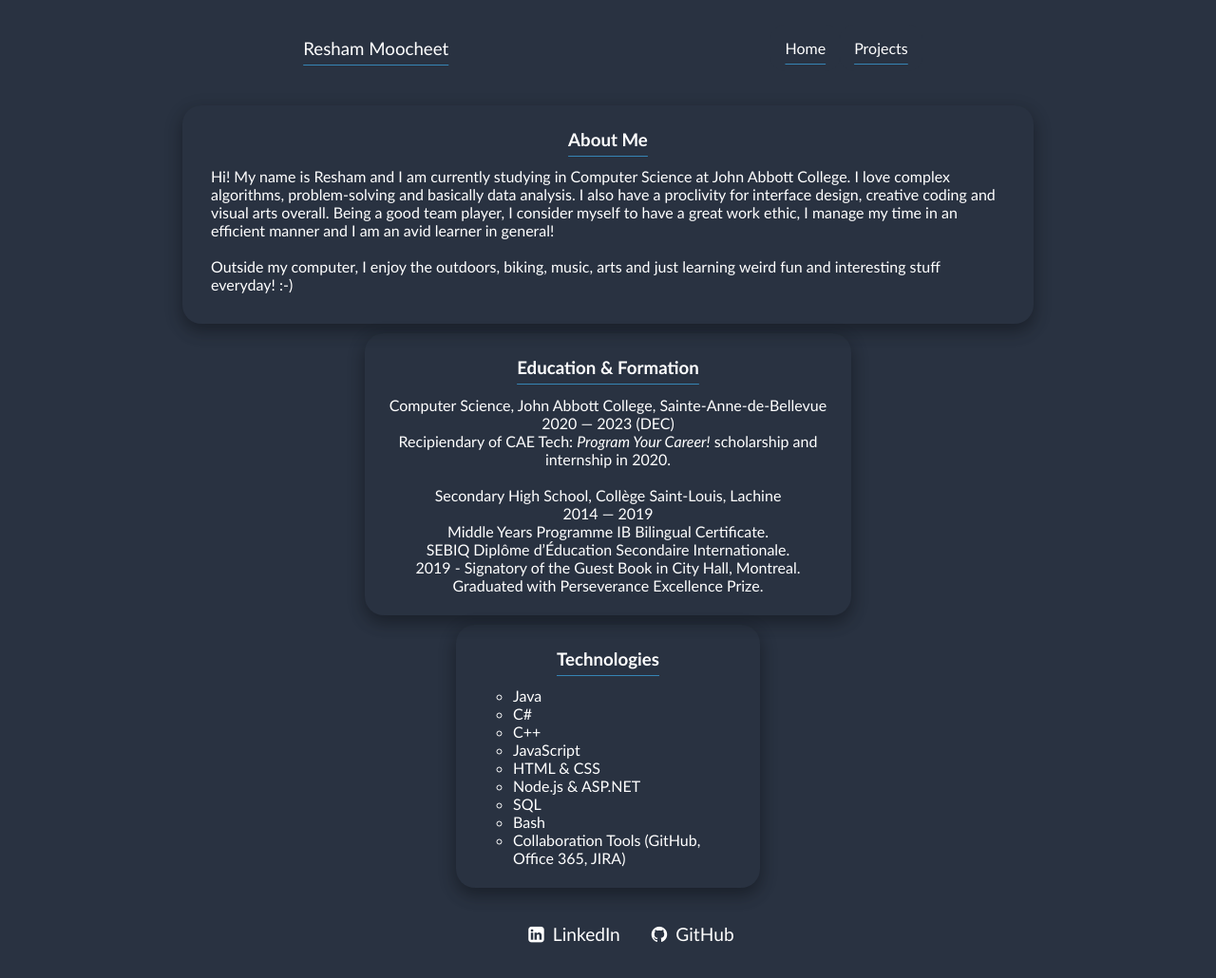
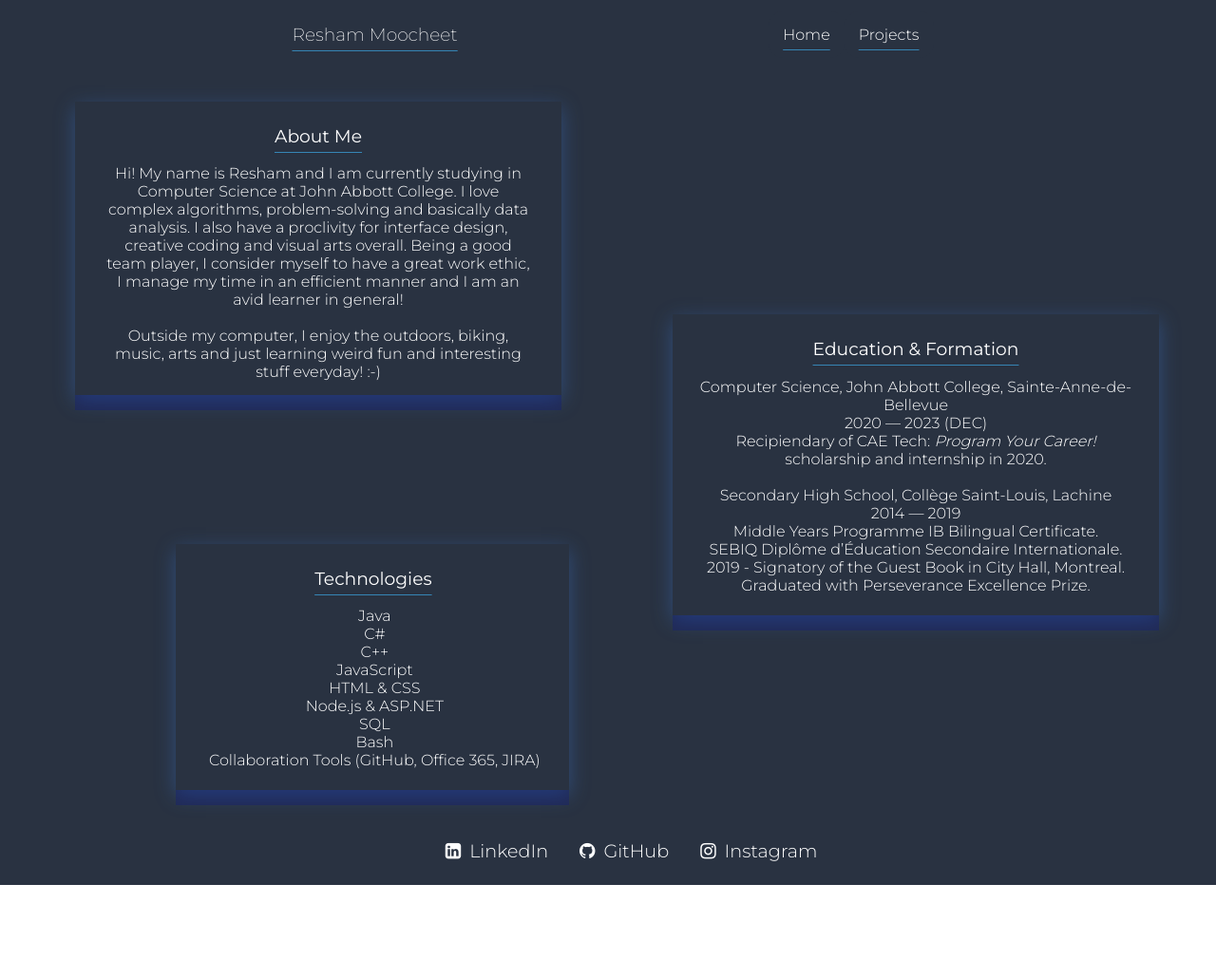
Before and after one commit to reshammoocheet/reshammoocheet.github.io, a plain HTML site: page index.html in a window 1280 px wide. Shown: the whole page at 95% size. After the commit the page ends 932 px from the top, so only its background shows below. Drawn offline with Linux system fonts and the light colour scheme.

Commit message:
Design in progress

```diff
--- a/index.html
+++ b/index.html
@@ -8,7 +8,12 @@
     <title style="visibility: hidden;">Portfolio</title>
     <link rel="stylesheet" href="styles.css">
     <link rel="stylesheet" href="https://cdnjs.cloudflare.com/ajax/libs/font-awesome/4.7.0/css/font-awesome.min.css">
-    <script src="main.js" defer></script>
+    <link rel="shortcut icon" href="favicon.ico" type="image/x-icon" />
+    <link
+        href="https://fonts.googleapis.com/css2?family=Montserrat:wght@100;200;300;400;500;600;700;800;900&display=swap"
+        rel="stylesheet" />
+    <script src="main.js" defer>
+    </script>
 </head>
 <div class="nav-bar">
     <h3 class="header">Resham Moocheet</h3>
@@ -18,15 +23,19 @@
     </ul>
 </div>
 <div class="body">
+
     <div class="about-me">
         <h3 class="subtitle">About Me</h3>
         <p class="content">
             Hi! My name is Resham and I am currently studying in Computer Science at John Abbott College.
             I love complex algorithms, problem-solving and basically data analysis. I also have a
-            proclivity for interface design, creative coding and visual arts overall. Being a good team player, I consider
-            myself to have a great work ethic, I manage my time in an efficient manner and I am an avid learner in general!
+            proclivity for interface design, creative coding and visual arts overall. Being a good team player, I
+            consider
+            myself to have a great work ethic, I manage my time in an efficient manner and I am an avid learner in
+            general!
             <br><br />
-            Outside my computer, I enjoy the outdoors, biking, music, arts and just learning weird fun and interesting stuff
+            Outside my computer, I enjoy the outdoors, biking, music, arts and just learning weird fun and
+            interesting stuff
             everyday! :-)
         </p>
     </div>
@@ -35,7 +44,7 @@
             <p class="content">
                 Computer Science, John Abbott College, Sainte-Anne-de-Bellevue<br>
                 2020 — 2023 (DEC)<br>
-            Recipiendary of CAE Tech: <i>Program Your Career!</i> scholarship and internship in 2020.<br>
+                Recipiendary of CAE Tech: <i>Program Your Career!</i><br>scholarship and internship in 2020.<br>
 
                 <br />
                 Secondary High School, Collège Saint-Louis, Lachine<br>
@@ -46,6 +55,7 @@
                 Graduated with Perseverance Excellence Prize.
             </p>
         </div>
+
         <div class="technologies">
             <h3 class="subtitle">Technologies</h3>
             <ul class="content">
@@ -62,8 +72,12 @@
         </div>
     <div class="footer">
         <ul class="footer-nav">
-            <li><a href="https://www.linkedin.com/in/resham-moocheet/"><i class="fa fa-linkedin-square" style="padding: 9px;"></i>LinkedIn</a></li>
-            <li><a href="https://github.com/reshammoocheet"><i class="fa fa-github" style="padding: 9px;"></i>GitHub</a></li>
+            <li><a href="https://www.linkedin.com/in/resham-moocheet/"><i class="fa fa-linkedin-square"
+                        style="padding: 9px;"></i>LinkedIn</a></li>
+            <li><a href="https://github.com/reshammoocheet"><i class="fa fa-github" style="padding: 9px;"></i>GitHub</a>
+            </li>
+            <li><a href="https://instagram.com/visualopticality"><i class="fa fa-instagram"
+                        style="padding: 9px;"></i>Instagram</a></li>
         </ul>
     </div>
     </body>
--- a/styles.css
+++ b/styles.css
@@ -1,7 +1,8 @@
 * {
     box-sizing: border-box;
     flex-direction: column;
-    font-family: 'Trebuchet MS', sans-serif;
+    font-family: 'Montserrat', sans-serif;
+    font-weight: 300;
 }
 
 body {
@@ -27,6 +28,7 @@ p, li, a {
     align-items: center;
     background-color: #293241;
     padding: 10px;
+    margin-top: -14px;
 }
 
 .nav-bar li a {
@@ -42,7 +44,7 @@ p, li, a {
     text-decoration-color: #3685B5;
 }
 
-.nav-bar li a:hover {
+li a:hover {
     transition-duration: 0.4s;
     /* box-shadow: 0 8px 16px 0 rgba(0,0,0,0.2), 0 6px 20px 0 rgba(0,0,0,0.19); */
     /* background-color: white; */
@@ -52,7 +54,7 @@ p, li, a {
 }
 
 .nav-bar .header {
-    font-weight: lighter;
+    font-weight: 200;
     padding-left: 10px;
     text-underline-offset: 10px;
     text-decoration-line: underline;
@@ -78,59 +80,82 @@ div.body {
     text-underline-offset: 10px;
     text-decoration-line: underline;
     text-decoration-color: #3685B5;
+    font-weight: 400;
 }
 
 .about-me {
     /* border-width: 2px;
     border-style: solid; */
-    width: 70%;
-    align-self: center;
+    width: 40%;
+    align-self: flex-start;
     padding: 6px;
     margin: 5px;
-    margin-top: 10px;
+    margin-top: 20px;
     padding-left: 30px;
     padding-right: 30px;
-    padding-bottom: 1em;
+    padding-bottom: 20px;
     border-color: #3685B5;
-    border-radius: 20px;
-    box-shadow: 0 8px 16px 0 rgba(0,0,0,0.2), 0 6px 20px 0 rgba(0,0,0,0.19);
+    margin-left: 79px;
+    box-shadow: 0px 16px rgba(18, 28, 121, 0.37), 0 6px 20px 0 rgba(60, 116, 206, 0.418);
+}
+
+.about-me p {
+    margin-bottom: -5px;
+    margin-top: 2px;
+    text-align: center;
 }
 
 .education {
     /* border-width: 2px;
     border-style: solid; */
     padding: 6px;
-    margin: 5px;
     padding-left: 20px;
     padding-right: 20px;
     width: 40%;
-    align-self: center;
+    align-self: flex-end;
     border-color: #3685B5;
-    border-radius: 20px;
-    box-shadow: 0 8px 16px 0 rgba(0,0,0,0.2), 0 6px 20px 0 rgba(0,0,0,0.19);
+    box-shadow: 0px 16px rgba(18, 28, 121, 0.37), 0 6px 20px 0 rgba(60, 116, 206, 0.418);
     text-align: center;
+    margin-bottom: -15px;
+    position: relative;
+    bottom: 60px;
+    right: 30px;
+    margin-top: -30px;
+    margin-right: 30px;
 }
 
 .technologies {
     /* border-width: 2px;
     border-style: solid; */
-    width: 25%;
     padding: 6px;
-    margin: 5px;
-    align-self: center;
+    align-self: flex-start;
     padding-left: 20px;
-    padding-right: 20px;
+    padding-right: 30px;
     border-color: #3685B5;
-    border-radius: 20px;
-    box-shadow: 0 8px 16px 0 rgba(0,0,0,0.2), 0 6px 20px 0 rgba(0,0,0,0.19);
+    /* border-radius: 20px; */
+    margin-bottom: -30px;
+    margin-top: -60px;
+    position: relative;
+    bottom: 60px;
+    left: 40px;
+    margin-left: 145px;
+    box-shadow: 0px 16px rgba(18, 28, 121, 0.37), 0 6px 20px 0 rgba(60, 116, 206, 0.418);
+}
+
+.technologies .subtitle {
+    margin-left: 12px;
 }
 
 .technologies ul {
-    list-style: circle;
+    list-style: none;
+    text-align: center;
+    margin-left: -25px;
 }
 
+
 .footer {
-    padding: 10px;
+    padding-left: 10px;
+    padding-right: 10px;
 }
 
 .footer ul {
```
Also changed, not shown: projects.html (+1 -0 lines), favicon.ico (added). Lines whose indentation alone changed are shown as unchanged.
